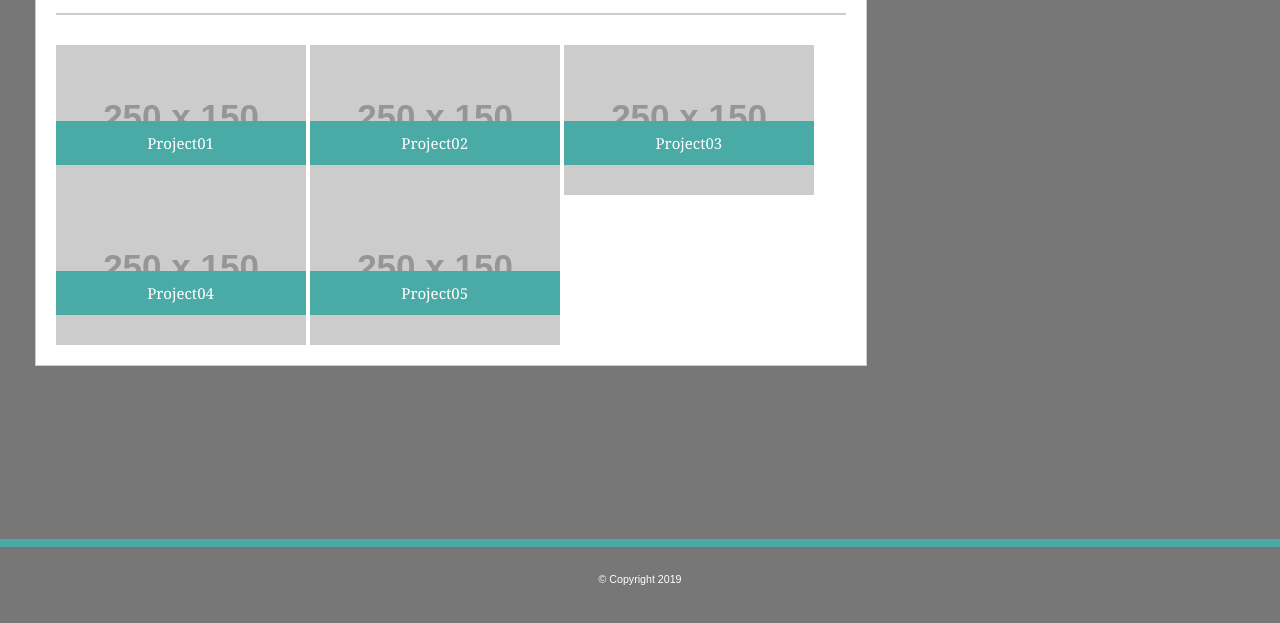
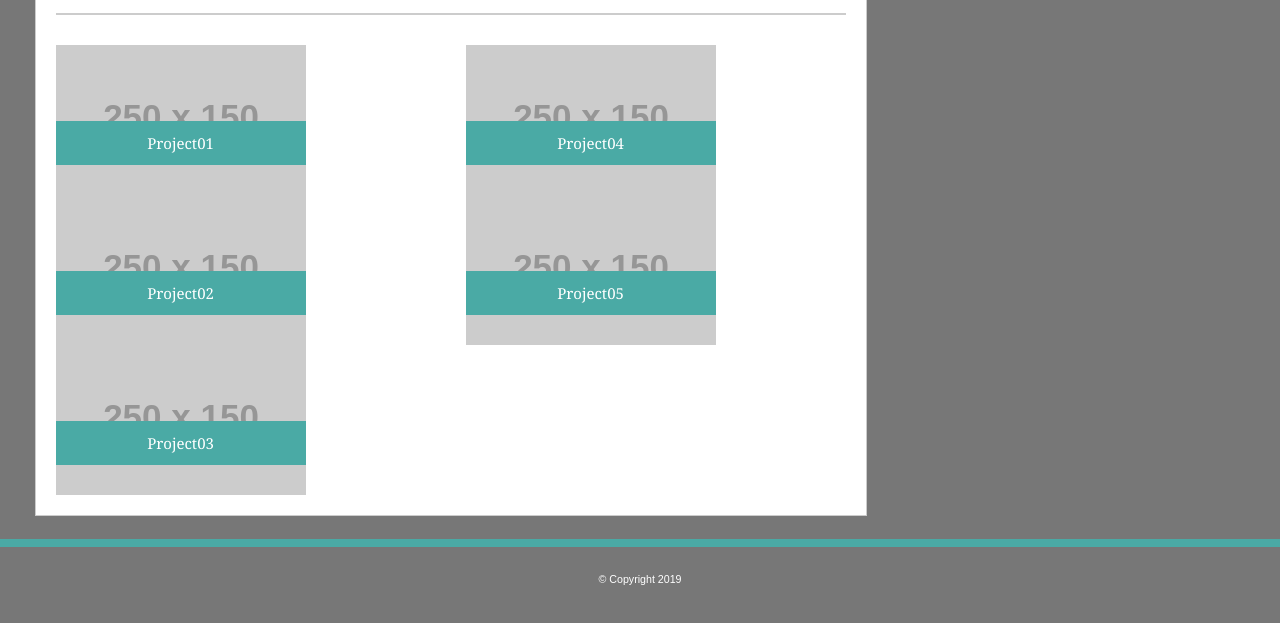
Before and after one commit to rev1311/responsive-portfolio, a plain HTML site: page portfolio.html in a window 1280 px wide. Shown: the part 189-812 px from the top of the page. Drawn offline with nearby package versions, Linux system fonts and the light colour scheme; placeholder pictures from the web are drawn by us.

Commit message:
completed portfolio64-768980

```diff
--- a/portfolio.html
+++ b/portfolio.html
@@ -35,13 +35,22 @@
                     <div class="whiteblock">
                         <h1>Portfolio</h1>
                             <hr>
+
+                            <div class="row ">
+                                <div class="col-12 col-sm-12 col-md-6 col-lg-6 Left">
                                     <ul>
                                         <li><img src="http://via.placeholder.com/250x150" alt="project"><p>Project01</p></li>
                                         <li><img src="http://via.placeholder.com/250x150" alt="project"><p>Project02</p></li>
                                         <li><img src="http://via.placeholder.com/250x150" alt="project"><p>Project03</p></li>
+                                    </ul>
+                                </div>
+                                <div class="col-12 col-sm-12 col-md-6 col-lg-6 Right">
+                                    <ul>
                                         <li><img src="http://via.placeholder.com/250x150" alt="project"><p>Project04</p></li>
                                         <li><img src="http://via.placeholder.com/250x150" alt="project"><p>Project05</p></li>
                                     </ul>
+                                </div>
+                            </div>
                     </div>
                 </div>
             </div>
```
Lines whose indentation alone changed are shown as unchanged.
